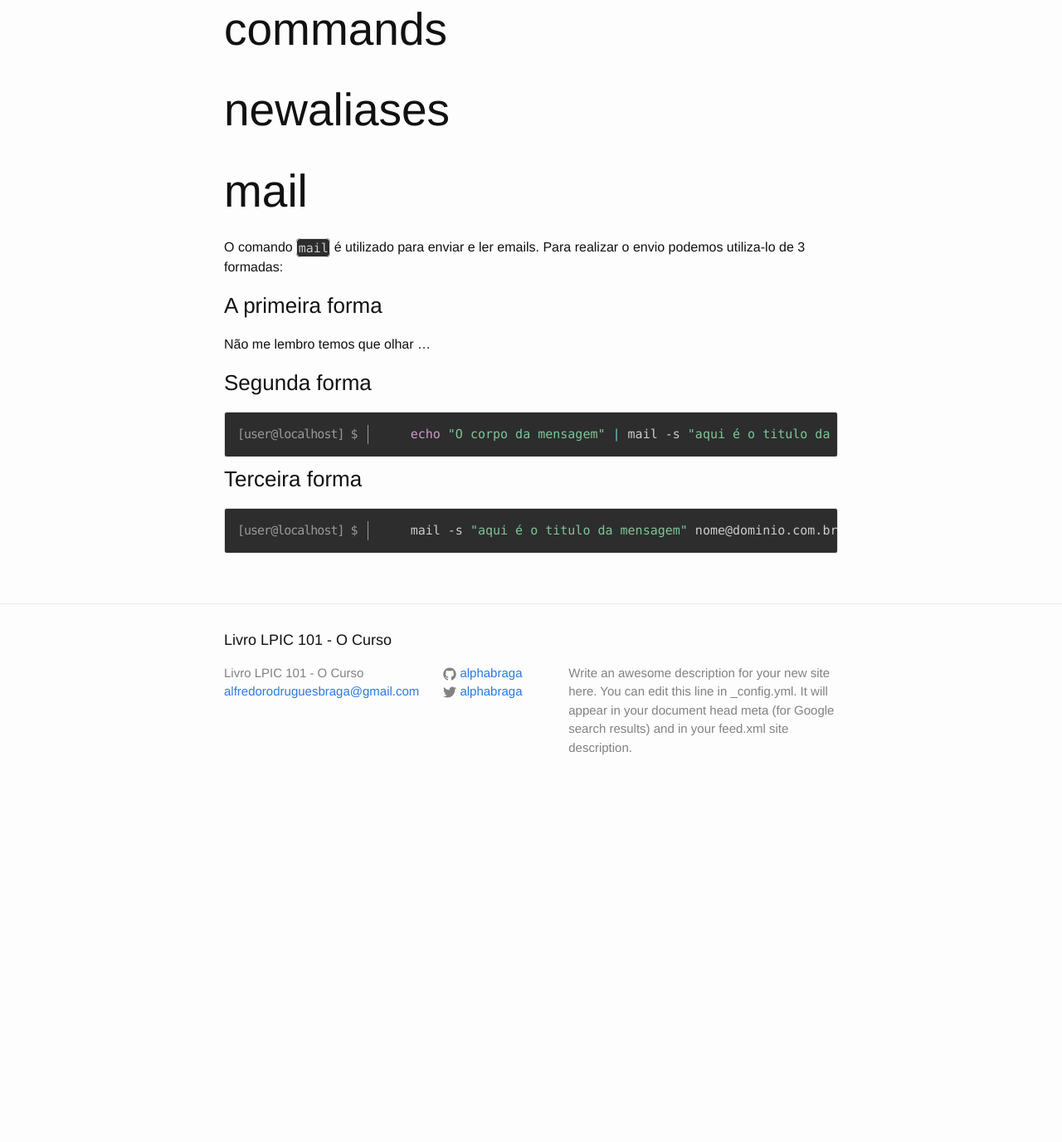
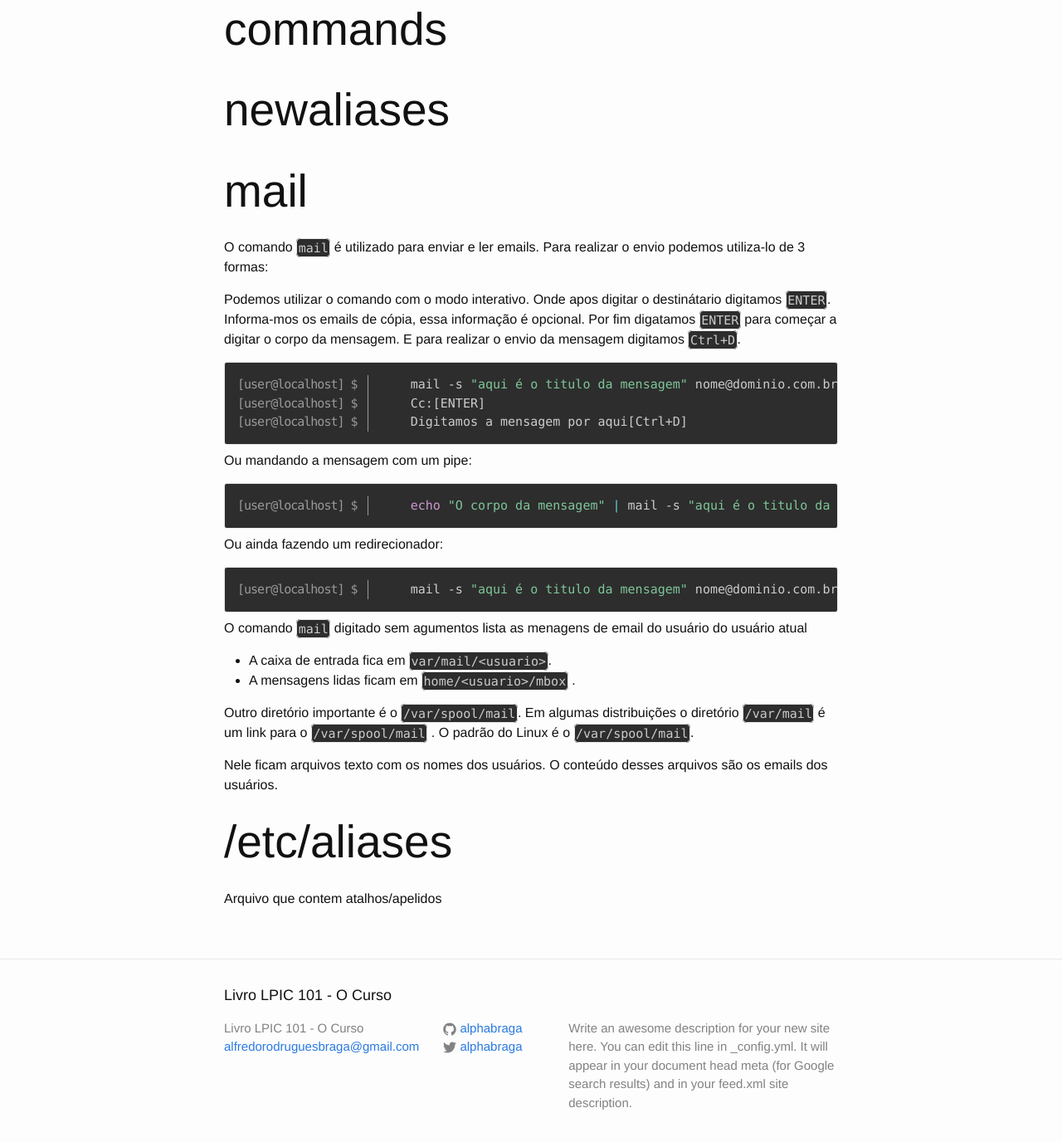
Before and after one commit to alphabraga/lpic1, a Jekyll site: the page built from topicos/108/108-3-mail-transfer-agent-basico.md, in a window 1280 px wide and 1400 px high, scrolled down 1035 px. Shown: the top 1376 px of the window at 83% size. Built offline with Jekyll 4.4.1, drawn with Linux system fonts in a browser that asks for light colours; before the commit the page ends 2007 px from its top, so only the background shows below that.

Commit message:
atualizações no mail

```diff
--- a/topicos/108/108-3-mail-transfer-agent-basico.md
+++ b/topicos/108/108-3-mail-transfer-agent-basico.md
@@ -36,22 +36,40 @@ O SMTP ou Send Mail Transfer Protocol é o protocolo utilizado para o envio e re
 
 ## mail
 
-O comando `mail` é utilizado para enviar e ler emails. Para realizar o envio podemos utiliza-lo de 3 formadas:
+O comando `mail` é utilizado para enviar e ler emails. Para realizar o envio podemos utiliza-lo de 3 formas:
+
+Podemos utilizar o comando com o modo interativo. Onde apos digitar o destinátario digitamos `ENTER`. Informa-mos os emails de cópia, essa informação é opcional. Por fim digatamos `ENTER` para começar a digitar o corpo da mensagem. E para realizar o envio da mensagem digitamos `Ctrl+D`.
+
+<pre class="command-line language-bash">
+	<code>mail -s "aqui é o titulo da mensagem" nome@dominio.com.br [ENTER] </code>
+	<code>Cc:[ENTER]</code>
+	<code>Digitamos a mensagem por aqui[Ctrl+D]</code>
+</pre>
 
 
-### A primeira forma
-
-
-Não me lembro temos que olhar ...
-
-### Segunda forma
+Ou mandando a mensagem com um pipe:
 
 <pre class="command-line language-bash">
 	<code>echo "O corpo da mensagem" | mail -s "aqui é o titulo da mensagem" nome@dominio.com.br </code>
 </pre>
 
-### Terceira forma
+Ou ainda fazendo um redirecionador:
 
 <pre class="command-line language-bash">
 	<code>mail -s "aqui é o titulo da mensagem" nome@dominio.com.br < nome-de-um-arqvivo.txt </code>
 </pre>
+
+O comando `mail` digitado sem agumentos lista as menagens de email do usuário do usuário atual
+
+* A caixa de entrada fica em `var/mail/<usuario>`.
+* A mensagens lidas ficam em `home/<usuario>/mbox` .
+
+
+Outro diretório importante é o `/var/spool/mail`. Em algumas distribuições o diretório  `/var/mail` é um link para o `/var/spool/mail` . O padrão do Linux é o `/var/spool/mail`.
+
+Nele ficam arquivos texto com os nomes dos usuários. O conteúdo desses arquivos são os emails dos usuários.
+
+
+## /etc/aliases
+
+Arquivo que contem atalhos/apelidos
```
